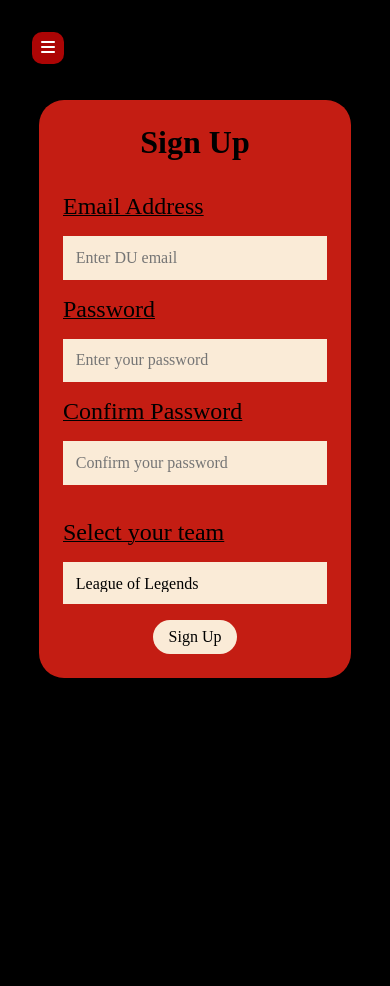
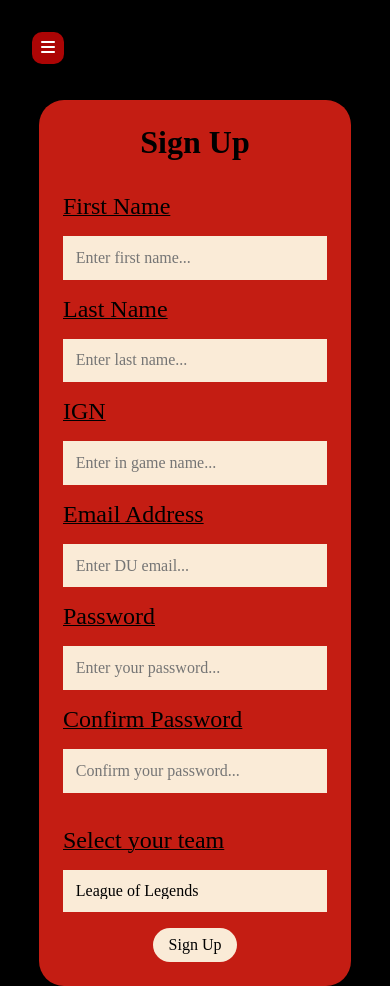
Before and after one commit to ZeusCTF/DU-LoL, a Flask app: page /sign-up in a window 390 px wide. Before the commit the page ends 678 px from the top, so only its background shows below. Run offline with Flask 2, Linux system fonts and the light colour scheme.

Commit message:
User DB, dynamic profile, announcements
models.py: added first name, last name, ign to database

sign_up.html: added first name, last name, ign to sign up form

LoL.html: made name display and summoner name text dynamic with user's first name, last name, and ign
	       Added timestamping to announcement display
	      Re-organized desktop layout for user header to span 2 columns instead of announcements 2 rows
	      Adjusted font size for user header on responsive displays

added word-wrap: break to announcement messages, ensure no overflow in x direction

```diff
--- a/website/auth.py
+++ b/website/auth.py
@@ -44,6 +44,9 @@ def sign_up():
     if request.method == 'POST':
         #getting email/password data from the request
         email = request.form.get('email')
+        firstName = request.form.get('firstName')
+        lastName = request.form.get('lastName')
+        ign = request.form.get('ign')
         password1 = request.form.get('password1')
         password2 = request.form.get('password2')
         team = request.form.get('team')
@@ -66,7 +69,7 @@ def sign_up():
             else:
                 adminStatus = False
             #creates a db object to enter into the db
-            new_user = User(email=email, userName=username[0], password=generate_password_hash(password1, method='sha256'), isAdmin=adminStatus, playerTeam=team)
+            new_user = User(email=email, userName=username[0], firstName = firstName, lastName = lastName, ign = ign,  password=generate_password_hash(password1, method='sha256'), isAdmin=adminStatus, playerTeam=team)
             db.session.add(new_user)
             db.session.commit()
             flash('Account created successfully', category='success')
--- a/website/models.py
+++ b/website/models.py
@@ -7,8 +7,11 @@ from sqlalchemy.sql import func
 class User(db.Model, UserMixin):
     id = db.Column(db.Integer, primary_key=True)
     email = db.Column(db.String(150), unique=True)
+    userName = db.Column(db.String(150))
+    firstName = db.Column(db.String(150))
+    lastName = db.Column(db.String(150))
+    ign = db.Column(db.String(150))
     password = db.Column(db.String(150))
-    userName = db.Column(db.String(150))
     isAdmin = db.Column(db.Boolean())
     playerTeam = db.Column(db.String(150))
     announcement = db.relationship('Announcement')
--- a/website/static/css/announcements.css
+++ b/website/static/css/announcements.css
@@ -76,7 +76,7 @@ textarea {
 /*View announcements*/
 .container-view-announcements {
     width: 90vw;
-    height: 80%;
+    max-height: 80vh;
     min-height: 20vh;
     background-color: var(--redTrans);
     overflow-x: hidden;
--- a/website/static/css/main.css
+++ b/website/static/css/main.css
@@ -33,9 +33,23 @@ body {
   }
 }
 
+
+
+
+
+/*Hover*/
 a:hover, button:hover {
   cursor: pointer;
 }
+
+
+
+
+
+
+
+
+
 
 
 /*Mobile, Tablet, Desktop, hide/show display*/
@@ -142,6 +156,13 @@ a:hover, button:hover {
 
 
 
+
+
+
+
+
+
+
 /*Main left nav toggle button*/
 .container-left-nav-toggle {
   z-index: 500;
@@ -217,3 +238,28 @@ a:hover, button:hover {
   cursor: pointer;
   background-color: var(--blackTrans);
 }
+
+
+
+
+
+
+
+
+
+
+
+/*ANNOUNCEMENTS*/
+
+/*Timestamps*/
+.timestamps {
+  font-size: .8rem;
+  float: right;
+}
+
+
+/*announcement-wrapper*/
+.announcement-wrapper
+{
+  word-wrap: break-word;
+}
--- a/website/static/css/sign_up.css
+++ b/website/static/css/sign_up.css
@@ -29,7 +29,7 @@
     text-decoration: solid 1px underline var(--black);
 }
 
-input[type=email], input[type=password], #team {
+input[type=text], input[type=email], input[type=password], #team {
     padding: .8rem;
     width: 100%;
     margin: 1rem 0;
--- a/website/templates/LoL.html
+++ b/website/templates/LoL.html
@@ -7,15 +7,15 @@
 
         </div>
         <div class = "wrapper-user-desc">
-            <h1>First Last</h1>
-            <h2>Summoner Name</h2>
+            <h1>{{user.firstName}} {{user.lastName}}</h1>
+            <h2>{{user.ign}}</h2>
         </div>
     </div>
 
     <div class = "container-profile-announcements">
         <ul>
             {% for announcement in user.announcement %}
-            <li>{{ announcement.data }}</li>
+            <li class = "announcement-wrapper">{{ announcement.data }} </br> <span class = "timestamps">{{ announcement.date }}</span></li>
             {% endfor %}
         </ul>
     </div>
--- a/website/templates/announcements.html
+++ b/website/templates/announcements.html
@@ -18,7 +18,7 @@
     <section class = "container-view-announcements">
         <ul class = "wrapper-announcements">
             {% for announcement in user.announcement %}
-                <li>{{ announcement.data }}</li>
+            <li class = "announcement-wrapper">{{ announcement.data }} </br> <span class = "timestamps">{{ announcement.date }}</span></li>
             {% endfor %}
         </ul>
     </section>
--- a/website/templates/sign_up.html
+++ b/website/templates/sign_up.html
@@ -6,13 +6,37 @@
     <h3>Sign Up</h3>
     <form method="POST" >
         <div>
+            <label for="firstName">First Name</label>
+            <input
+                type="text"
+                id="firstName"
+                name="firstName"
+                placeholder="Enter first name...">
+        </div>
+        <div>
+            <label for="lastName">Last Name</label>
+            <input
+                type="text"
+                id="lastName"
+                name="lastName"
+                placeholder="Enter last name...">
+        </div>
+        <div>
+            <label for="ign">IGN</label>
+            <input
+                type="text"
+                id="ign"
+                name="ign"
+                placeholder="Enter in game name...">
+        </div>
+        <div>
             <label for="email">Email Address</label>
             <!-- The name field is important here, this is what the info is called that gets passed to the backend -->
             <input
                 type="email"
                 id="email"
                 name="email"
-                placeholder="Enter DU email">
+                placeholder="Enter DU email...">
         </div>
         <div>
                 <label for="password1">Password</label>
@@ -20,7 +44,7 @@
                     type="password"
                     id="password1"
                     name="password1"
-                    placeholder="Enter your password">
+                    placeholder="Enter your password...">
         </div>
         <div>
             <label for="password2">Confirm Password</label>
@@ -28,7 +52,7 @@
                 type="password"
                 id="password2"
                 name="password2"
-                placeholder="Confirm your password">
+                placeholder="Confirm your password...">
         </div>
         </br>
         <div>
```
Also changed, not shown: website/static/css/LoL.css (+21 -8 lines), website/templates/home.html (deleted, +0 -18 lines).
